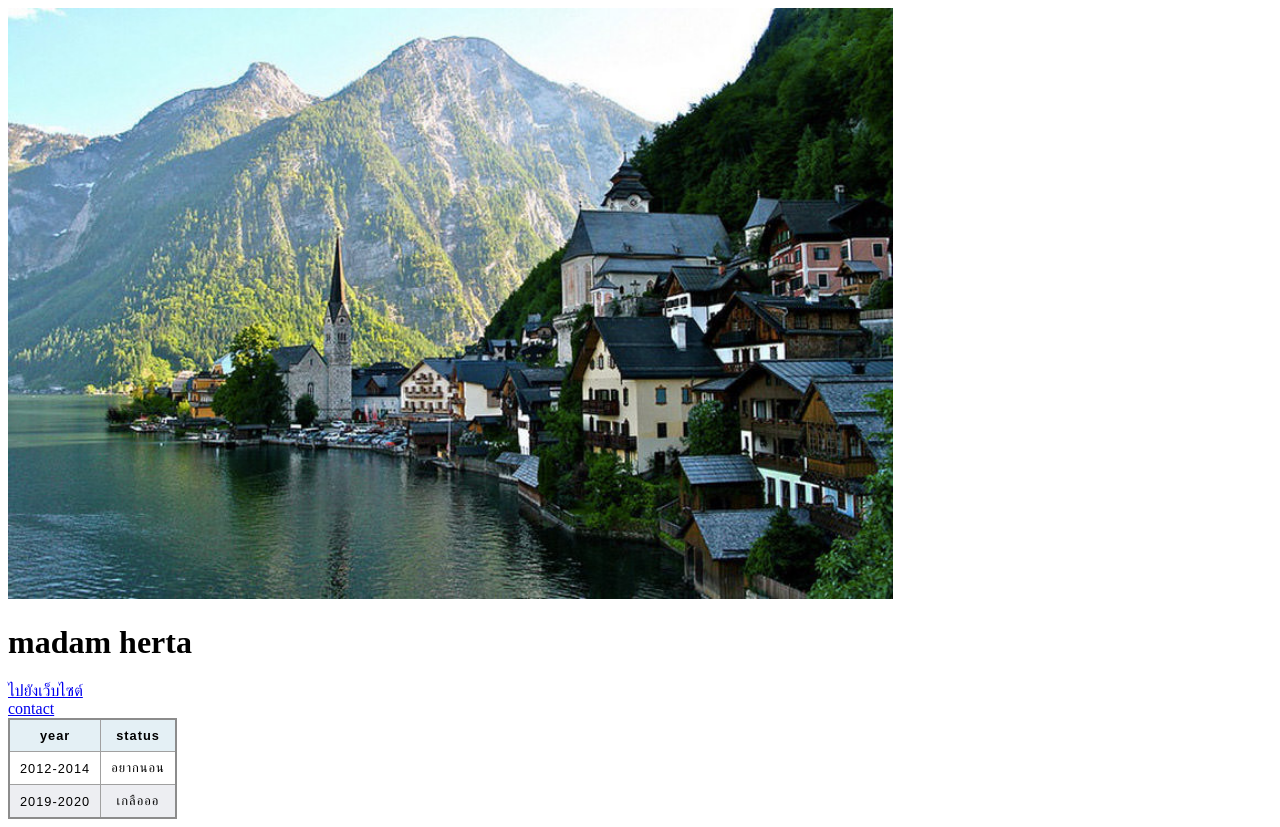
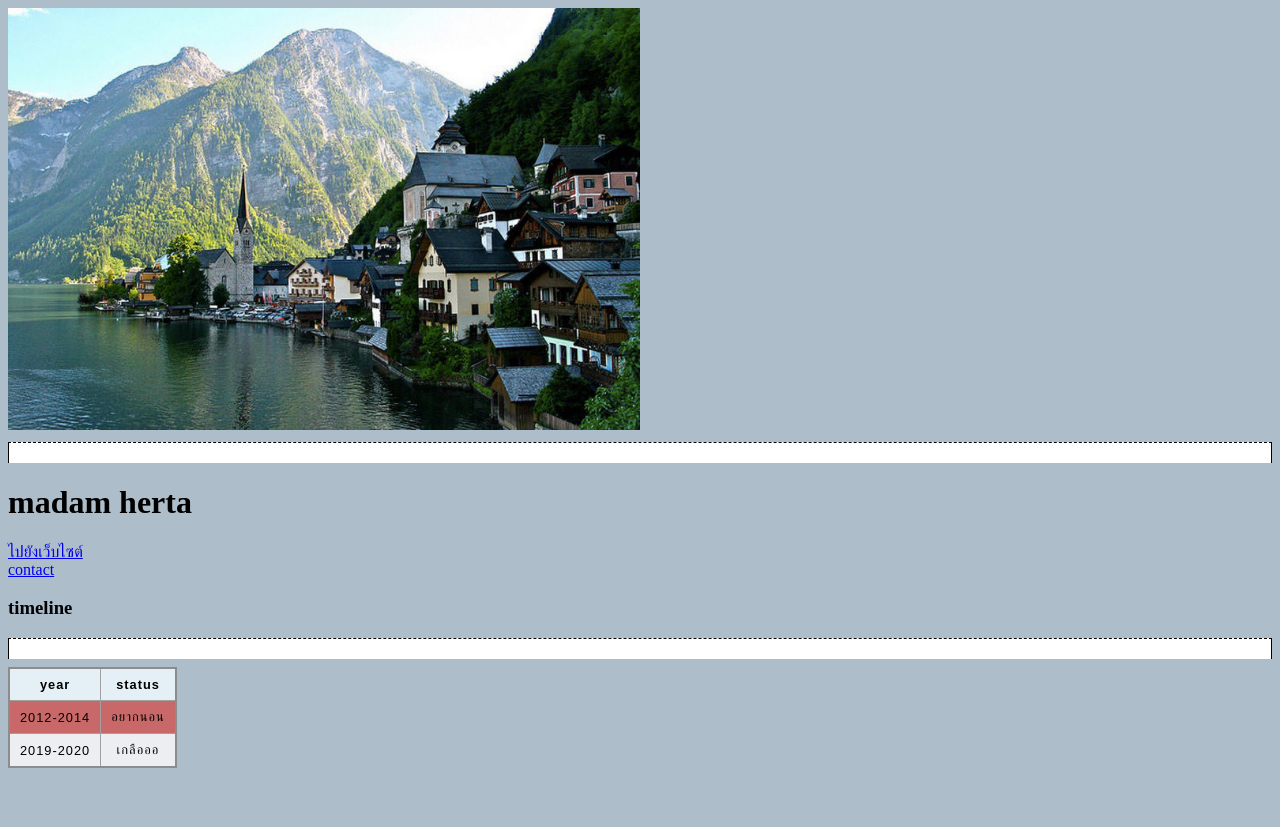
Before and after one commit to eriobi/page-for-auto-test, a plain HTML site: page index.html in a window 1280 px wide. After the commit the page ends 800 px from the top, so only its background shows below. Drawn offline with Linux system fonts and the light colour scheme.

Commit message:
add background color

```diff
--- a/index.html
+++ b/index.html
@@ -6,10 +6,21 @@
     <meta name="viewport" content="width=device-width, initial-scale=1.0">
     <title>kurukururing</title>
     <link rel="stylesheet" href="styles.css">
+    <style>
+        body {
+	background-color: #AEBDCA;
+	}
+       hr {
+	background-color:white;
+	}
+
+    </style>
+
 </head>
 
-<body>
-    <img src="hallstatt-austria.jpg" alt="" style="width: 70%; height: auto;">
+<body >
+    <img src="hallstatt-austria.jpg" alt="" style="width: 50%; height: auto;">
+    <hr style="border-style: dashed double none;height: 20px;">
     <h1>madam herta</h1>
     <a href="https://www.pim.ac.th/">ไปยังเว็บไซต์</a>
     <br>
@@ -21,9 +32,9 @@
         <li>ไม่อะ</li>
     </ul>
     -->
-
-
-    <table>
+    <h3>timeline</h3>
+    <hr style="border-style: dashed double none;height: 20px;">
+    <table style="background-color: rgb(201, 104, 104);">
         <thead>
             <tr>
                 <th>year</th>
```
